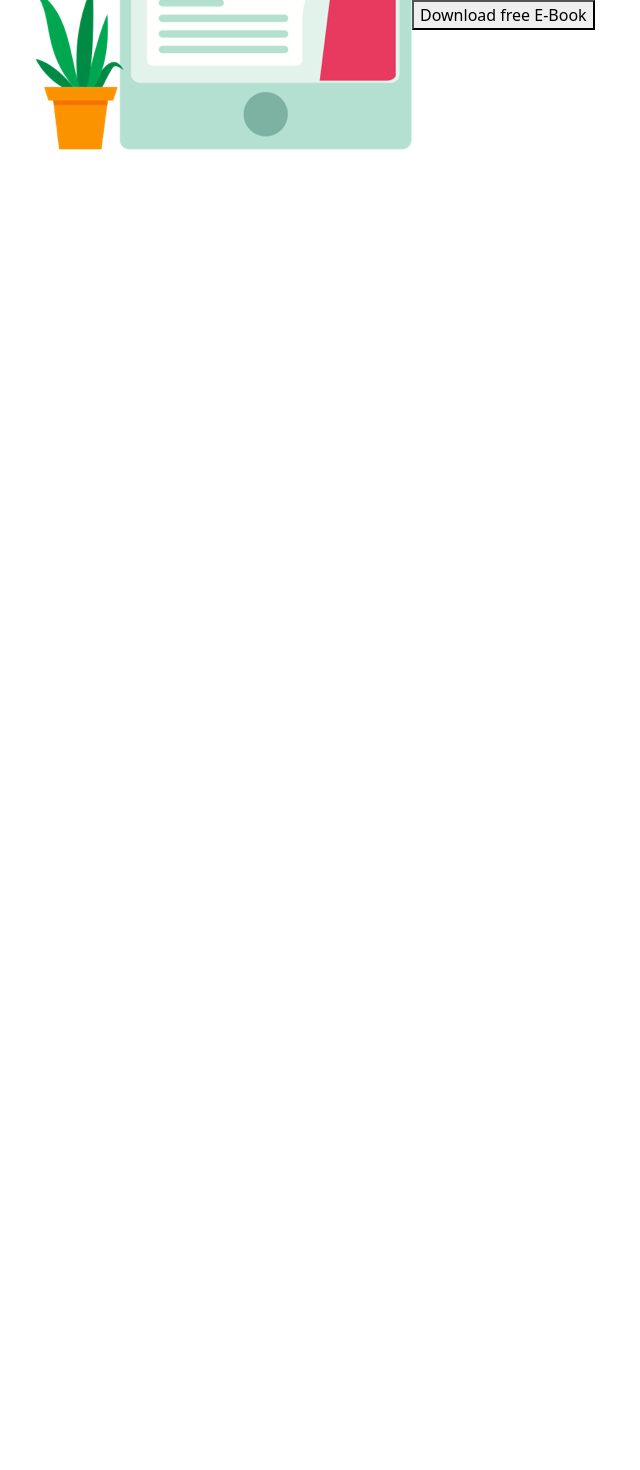
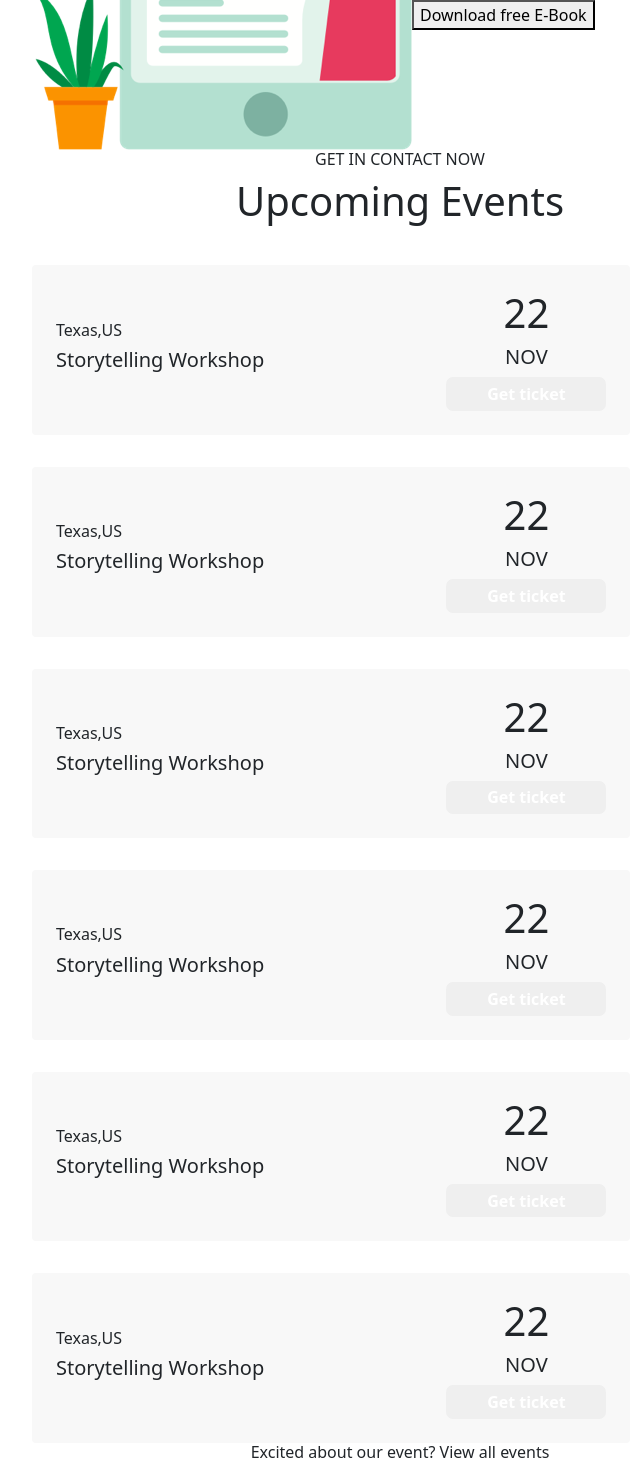
Before and after one commit to adricosmicfox/proj-html-vuejs, a Vue app: page / in a window 1280 px wide. Shown: the part 5544-7014 px from the top of the page, without its empty margins (240-880 px from the left). Before the commit the page ends 5694 px from the top, so only its background shows below. Built offline with nearby package versions, Linux system fonts and the light colour scheme.

Commit message:
created events cards in eventscoponents

```diff
--- a/src/components/EventsComponent.vue
+++ b/src/components/EventsComponent.vue
@@ -1,9 +1,105 @@
 <template>
   <section>
-     <div></div>
-  </section>
+     <div class="d-flex justify-content-around align-items-center">
+        <div class="d-flex flex-column align-items-center">
+          <h6>GET IN CONTACT NOW</h6>
+          <h1>Upcoming Events</h1>
+        </div>
+      </div>
 
 
+      <div class="d-flex justify-content-between flex-wrap">
+        <!-- ***EVENT*** -->
+        <div class="am-event d-flex p-4 justify-content-between">
+          <div class="d-flex flex-column align-self-center">
+            <h6>Texas,US</h6>
+            <h5>Storytelling Workshop</h5>
+          </div>
+
+          <div class="d-flex flex-column align-items-center">
+            <h1>22</h1>
+            <h5>NOV</h5>
+            <button> Get ticket</button>
+          </div>
+        </div>
+
+        <!-- ***EVENT*** -->
+        <div class="am-event d-flex p-4 justify-content-between">
+          <div class="d-flex flex-column align-self-center">
+            <h6>Texas,US</h6>
+            <h5>Storytelling Workshop</h5>
+          </div>
+
+          <div class="d-flex flex-column align-items-center">
+            <h1>22</h1>
+            <h5>NOV</h5>
+            <button> Get ticket</button>
+          </div>
+        </div>
+
+            <!-- ***EVENT*** -->
+            <div class="am-event d-flex p-4 justify-content-between">
+          <div class="d-flex flex-column align-self-center">
+            <h6>Texas,US</h6>
+            <h5>Storytelling Workshop</h5>
+          </div>
+
+          <div class="d-flex flex-column align-items-center">
+            <h1>22</h1>
+            <h5>NOV</h5>
+            <button> Get ticket</button>
+          </div>
+        </div>
+
+        <!-- ***EVENT*** -->
+        <div class="am-event d-flex p-4 justify-content-between">
+          <div class="d-flex flex-column align-self-center">
+            <h6>Texas,US</h6>
+            <h5>Storytelling Workshop</h5>
+          </div>
+
+          <div class="d-flex flex-column align-items-center">
+            <h1>22</h1>
+            <h5>NOV</h5>
+            <button> Get ticket</button>
+          </div>
+        </div>
+
+            <!-- ***EVENT*** -->
+            <div class="am-event d-flex p-4 justify-content-between">
+          <div class="d-flex flex-column align-self-center">
+            <h6>Texas,US</h6>
+            <h5>Storytelling Workshop</h5>
+          </div>
+
+          <div class="d-flex flex-column align-items-center">
+            <h1>22</h1>
+            <h5>NOV</h5>
+            <button> Get ticket</button>
+          </div>
+        </div>
+
+        <!-- ***EVENT*** -->
+        <div class="am-event d-flex p-4 justify-content-between">
+          <div class="d-flex flex-column align-self-center">
+            <h6>Texas,US</h6>
+            <h5>Storytelling Workshop</h5>
+          </div>
+
+          <div class="d-flex flex-column align-items-center">
+            <h1>22</h1>
+            <h5>NOV</h5>
+            <button> Get ticket</button>
+          </div>
+        </div>
+      </div>
+
+      <div class="d-flex justify-content-center">
+        <h6>Excited about our event? View all events</h6>
+      </div>
+
+
+    </section>
 </template>
 
 
@@ -22,4 +118,21 @@ section{
     padding-left: 17rem;
     padding-right: 17rem;
 }
+
+.am-event{
+  margin-top: 2rem;
+  width: 37.4rem;
+  background-color: #F8F8F8;
+  border-radius: 4px;
+}
+
+button{
+  color: white;
+  border: none;
+  border-radius: 7px;
+  padding: .3rem;
+  width: 10rem;
+  font-weight: 600;
+}
+
 </style>
```
